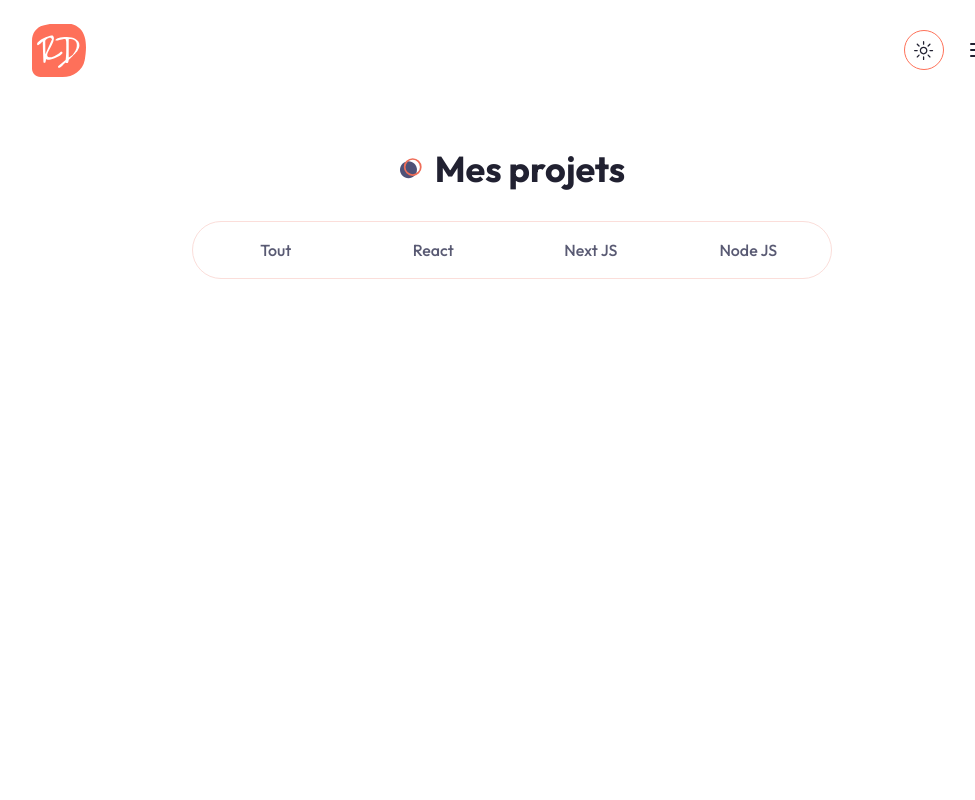
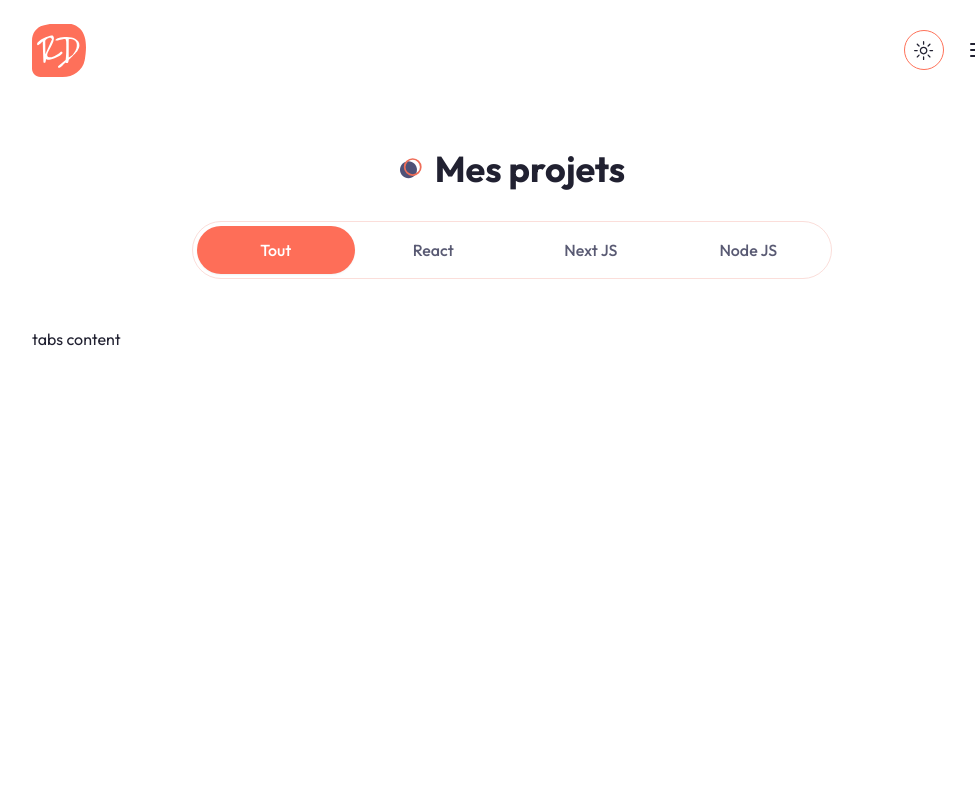
Before and after one commit to LinoXsama/portfolio, a Next.js app: page /projects in a window 1280 px wide. Shown: the top 800 px of the page, without its empty margins (128-1103 px from the left). Built offline with nearby package versions, Linux system fonts and the light colour scheme.

Commit message:
Composant app/projects/page.jsx !
Les onglets permettant de trier les projets par catégories fonctionnent correctement et les états qui sont associés aussi

```diff
--- a/app/projects/page.jsx
+++ b/app/projects/page.jsx
@@ -57,15 +57,23 @@ const projectData = [
 ];
 
 const uniqueCategories = [
-  'Tout',
+  'tout',
   ...new Set(projectData.map((item) => item.category)),
 ];
 
 
 const Projects = () => {
   const [categories, setCategories] = useState(uniqueCategories);
-  const [category, setCategory] = useState('all projects');
-  console.log(category)
+  const [category, setCategory] = useState('tout');
+
+  const filteredProjects = projectData.filter((project) => {
+    return (
+      category === 'tout'
+      ? project
+      : project.category === category
+    );
+  });
+  console.log(filteredProjects)
   return (
     <section className='min-h-screen pt-12'>
       <div className="container mx-auto">
@@ -91,7 +99,9 @@ const Projects = () => {
           </TabsList>
 
           {/* tabs content */}
-
+          <div className="">
+            tabs content
+          </div>
         </Tabs>
       </div>
     </section>
```
